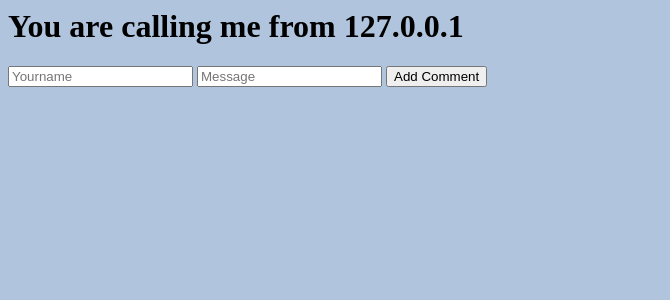
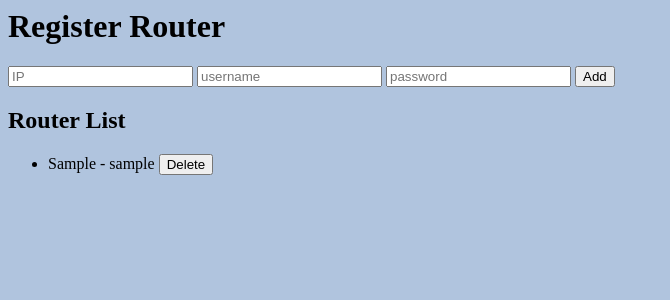
Before and after one commit to Yossaphol/ipa2026-msapp, a Flask app: page / in a window 1280 px wide. Shown: the top 300 px of the page, without its empty margins (0-670 px from the left). Run offline with Flask 3, Linux system fonts and the light colour scheme; a database or web service that is not in the repository returns one stand-in record (values such as "Sample title").

Commit message:
done part4

```diff
--- a/static/style.css
+++ /dev/null
@@ -1 +0,0 @@
-body {background: lightsteelblue;}
--- a/web/app.py
+++ b/web/app.py
@@ -3,30 +3,44 @@ from flask import request
 from flask import render_template
 from flask import redirect
 from flask import url_for
+from pymongo import MongoClient
 
 app = Flask(__name__)
 
 data = []
 
+client = MongoClient("mongodb://mongo:27017/")
+mydb = client["routerdb"]
+mycol = mydb["routers"]
+
 @app.route("/")
 def main():
+    data = list(mycol.find())
     return render_template("index.html", data=data)
 
 @app.route("/add", methods=["POST"])
 def add_comment():
-    yourname = request.form.get("yourname")
-    message = request.form.get("message")
+    ip = request.form.get("ip")
+    username = request.form.get("username")
+    password = request.form.get("password")
 
-    if yourname and message:
-        data.append({"yourname": yourname, "message": message})
+    if ip and username and password:
+        data.append({"ip": ip, "username": username})
+        mycol.insert_one({
+            "ip": ip,
+            "username": username,
+            "password": password
+        })
     return redirect(url_for("main"))
 
 @app.route("/delete", methods=["POST"])
 def delete_comment():
     try:
         idx = int(request.form.get("idx"))
+        data = list(mycol.find())
         if 0 <= idx < len(data):
             data.pop(idx)
+            mycol.delete_one({"_id": data[idx]["_id"]})
     except Exception:
         pass
     return redirect(url_for("main"))
--- a/web/requirements.txt
+++ b/web/requirements.txt
@@ -0,0 +1 @@
+pymongo
--- a/web/templates/index.html
+++ b/web/templates/index.html
@@ -1,20 +1,22 @@
 <html>
 <head>
-    <title>Sample app</title>
+    <title>Register router</title>
     <link rel="stylesheet" href="/static/style.css" />
 </head>
 <body>
-    <h1>You are calling me from {{request.remote_addr}}</h1>
+    <h1>Register Router</h1>
     <form method="POST" action="/add">
-    <input name="yourname" placeholder="Yourname" required />
-    <input name="message" placeholder="Message" required />
-    <button type="submit">Add Comment</button>
+    <input name="ip" placeholder="IP" required />
+    <input name="username" placeholder="username" required />
+    <input name="password" placeholder="password" required />
+    <button type="submit">Add</button>
   </form>
 
+    <h2>Router List</h2>
   <ul>
-    {% for comment in data %}
+    {% for i in data %}
       <li>
-	       {{ comment.yourname }} - {{ comment.message }}
+	       {{ i.ip }} - {{ i.username }}
          <form method="POST" action="{{ url_for('delete_comment') }}" style="display:inline">
            <input type="hidden" name="idx" value="{{ loop.index0 }}">
            <button type="submit">Delete</button>
```
Also changed, not shown: app.py (deleted, +0 -35 lines), docker-compose.yml (added, +24 -0 lines), templates/index.html (deleted, +0 -27 lines), 2 other files.
